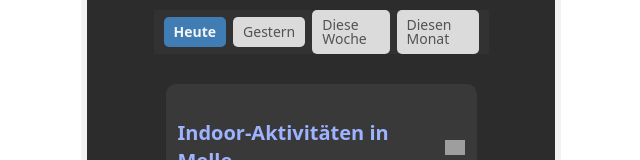
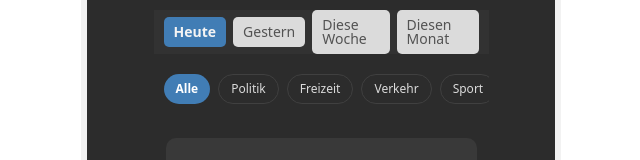
Before and after one commit to OceanRaceNoz/LokalPuls, a React (Vite) app: page / in a window 1280 px wide. Shown: the part 195-355 px from the top of the page, without its empty margins (319-959 px from the left). Built offline with nearby package versions, Linux system fonts and the light colour scheme; grey boxes are pictures that could not be loaded; a web font is replaced by a local one.

Commit message:
Implement design from Figma
Implement the design from the provided Figma link under the "heute-gestern-diese woche" section.

```diff
--- a/src/index.css
+++ b/src/index.css
@@ -1,3 +1,4 @@
+
 @tailwind base;
 @tailwind components;
 @tailwind utilities;
@@ -99,3 +100,14 @@
     @apply bg-background text-foreground;
   }
 }
+
+@layer utilities {
+  .no-scrollbar::-webkit-scrollbar {
+    display: none;
+  }
+
+  .no-scrollbar {
+    -ms-overflow-style: none;  /* IE and Edge */
+    scrollbar-width: none;  /* Firefox */
+  }
+}
--- a/src/pages/Index.tsx
+++ b/src/pages/Index.tsx
@@ -36,6 +36,25 @@ const Index = () => {
                 <div className="self-stretch bg-[rgba(219,219,219,1)] gap-2.5 my-auto px-2.5 py-2 rounded-[5px]">
                   Diesen Monat
                 </div>
+              </div>
+
+              {/* Filter buttons from Figma design */}
+              <div className="flex gap-2 mt-4 px-2.5 overflow-x-auto py-1 no-scrollbar">
+                <button className="flex items-center justify-center px-3 py-1.5 bg-[#417DB5] rounded-full">
+                  <span className="text-white text-xs font-semibold whitespace-nowrap">Alle</span>
+                </button>
+                <button className="flex items-center justify-center px-3 py-1.5 bg-[#2C2C2C] border border-[#404040] rounded-full">
+                  <span className="text-[#DBDBDB] text-xs font-medium whitespace-nowrap">Politik</span>
+                </button>
+                <button className="flex items-center justify-center px-3 py-1.5 bg-[#2C2C2C] border border-[#404040] rounded-full">
+                  <span className="text-[#DBDBDB] text-xs font-medium whitespace-nowrap">Freizeit</span>
+                </button>
+                <button className="flex items-center justify-center px-3 py-1.5 bg-[#2C2C2C] border border-[#404040] rounded-full">
+                  <span className="text-[#DBDBDB] text-xs font-medium whitespace-nowrap">Verkehr</span>
+                </button>
+                <button className="flex items-center justify-center px-3 py-1.5 bg-[#2C2C2C] border border-[#404040] rounded-full">
+                  <span className="text-[#DBDBDB] text-xs font-medium whitespace-nowrap">Sport</span>
+                </button>
               </div>
             </div>
 
```
